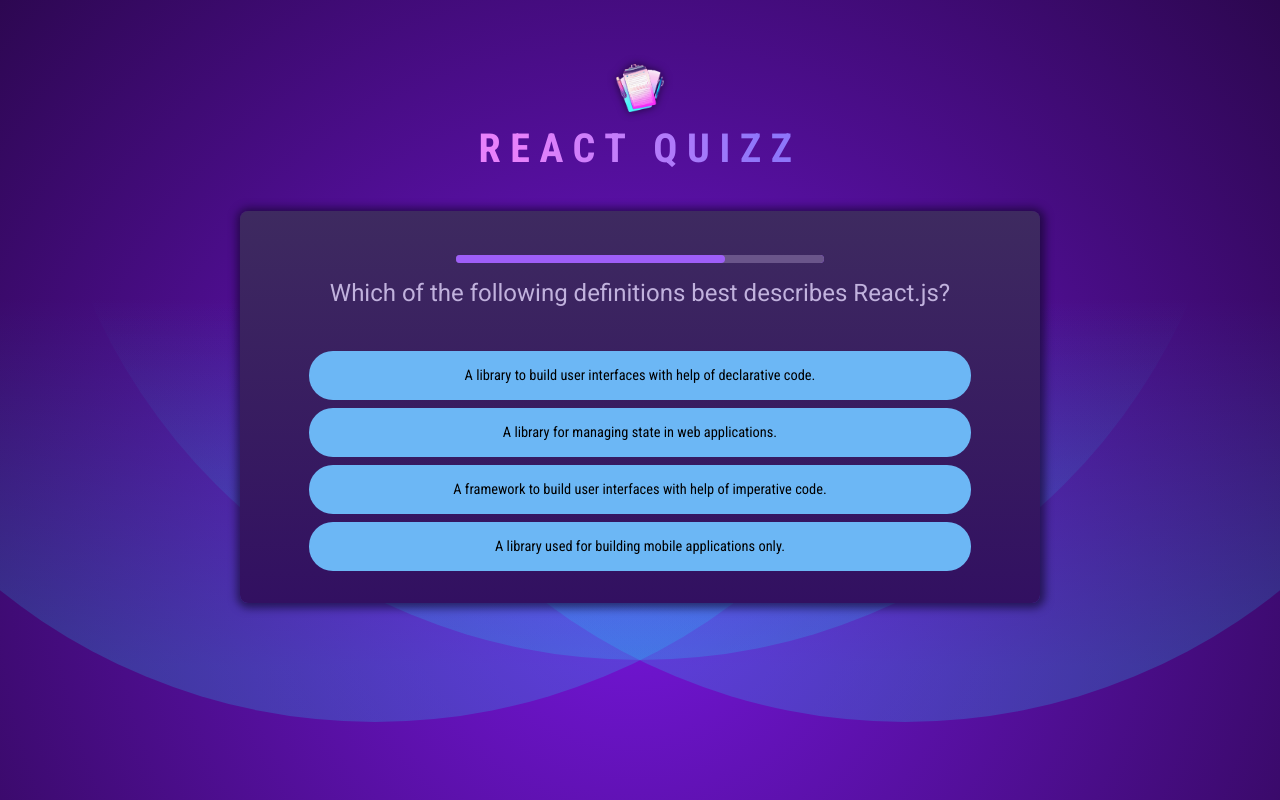
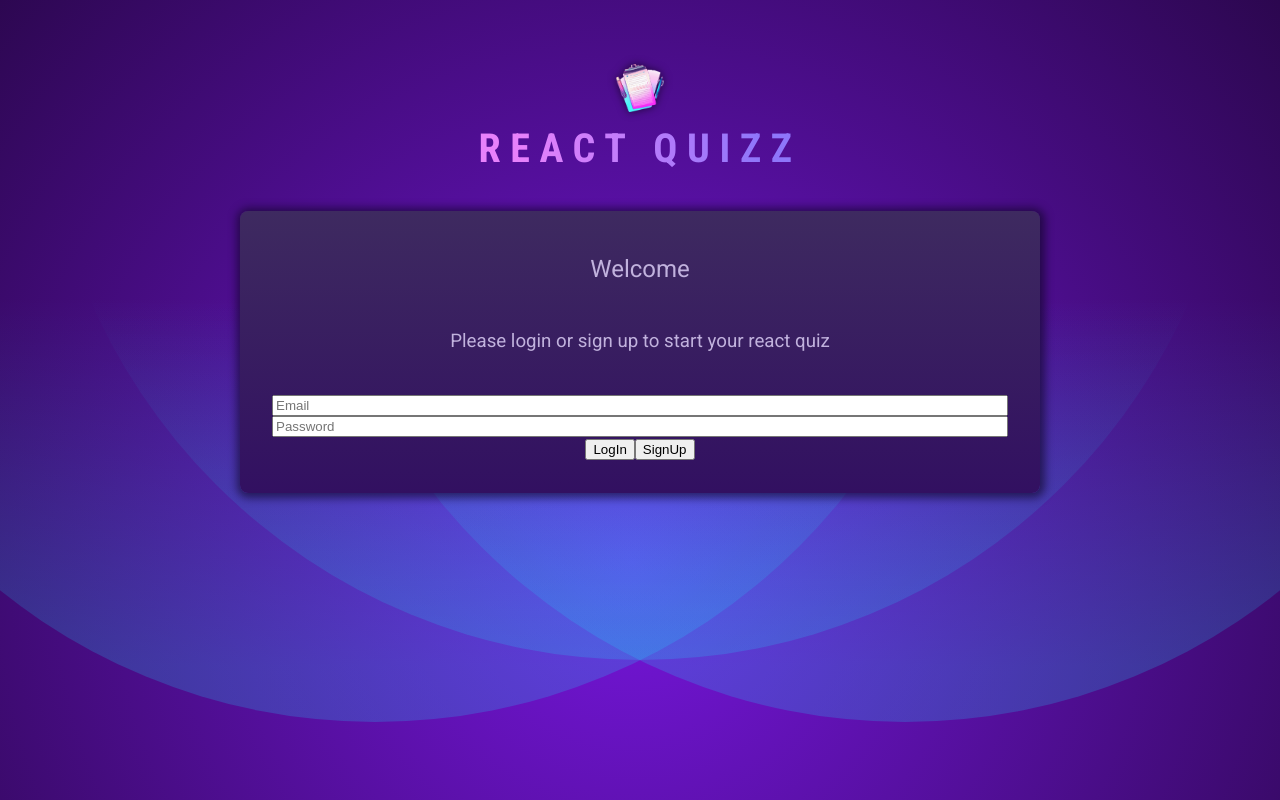
Before and after one commit to mikematt23/quizApp, a React (Vite) app: page / in a window 1280 px wide. Built offline with nearby package versions, Linux system fonts and the light colour scheme.

Commit message:
satrted on login component and styling also logic for switch from login screen to questions

```diff
--- a/src/App.jsx
+++ b/src/App.jsx
@@ -1,11 +1,19 @@
+import { useState } from "react";
+import Login from "./components/Login/Login";
 import Header from "./components/Header";
 import Quiz from "./components/Quiz";
 
 function App() {
+  const [isLoggedIn, setIsLoggedIn] = useState(false)
+
+  const handleIsLoggedIn = ()=>{
+    setIsLoggedIn(true)
+  }
     return(
         <>
           <Header/>
-          <Quiz/>
+          {isLoggedIn && <Quiz/>}
+          {!isLoggedIn && <Login handleIsLoggedIn = {handleIsLoggedIn}/>}
         </>
     )
 }
--- /dev/null
+++ b/src/components/Login/Login.jsx
@@ -0,0 +1,38 @@
+import { useState } from "react"
+import Button from "../UI/Button"
+import Input from "../UI/Input"
+
+const Login = ({handleIsLoggedIn})=>{
+    const [isSigningUp, setIsSigningUp] = useState(false)
+    const [message,setMessage] = useState("")
+    const [email,setEmail] = useState("")
+    const [password, setPassword] = useState("")
+
+    const handleLogin = ()=>{
+        if(email === ""|| password=== "" ){
+            setMessage("Form Must Be Filled Out")
+        }
+    }
+
+    const handleSignUp = ()=>{
+
+    }
+
+    return(
+        <div id="login">
+           <h2>Welcome</h2>
+           <h3>Please login or sign up to start your react quiz</h3>
+           <h1>{message}</h1>
+           <div className="login-holder">
+             <Input placeHolder="Email"/>
+             <Input placeHolder="Password" type="password"/>
+             <div className="login-button-holder">
+               <Button onClick={handleLogin} >LogIn</Button>
+               <Button onClick={handleSignUp} >SignUp</Button>
+             </div>
+           </div>
+        </div>
+    )
+}
+
+export default Login
--- /dev/null
+++ b/src/components/UI/Button.jsx
@@ -0,0 +1,6 @@
+
+const Button = ({children, onClick})=>{
+   return <button className="button" onClick={onClick}>{children}</button>
+}
+
+export default Button
--- /dev/null
+++ b/src/components/UI/Input.jsx
@@ -0,0 +1,9 @@
+import { useRef } from "react"
+
+const Input = ({type,placeHolder})=>{
+  const input = useRef()
+
+   return <input className="input" ref={input} type={type} placeholder={placeHolder}/>
+}
+
+export default Input
--- a/src/index.css
+++ b/src/index.css
@@ -53,29 +53,27 @@
   -webkit-text-fill-color: transparent;
 }
 
-#last-try {
-  max-width: 40rem;
-  margin: 2rem auto;
-  font-size: 0.8rem;
-  font-family: 'Roboto Condensed', sans-serif;
+#login{
+  max-width: 50rem;
+  margin: auto;
+  padding: 2rem;
+  background: linear-gradient(180deg, #3e2a60 0%, #321061 100%);
+  border-radius: 8px;
+  /* box-shadow: 1px 1px 4px 1px rgba(0, 0, 0, 0.6); */
+  box-shadow: 1px 1px 8px 4px rgba(12, 5, 32, 0.6);
   text-align: center;
 }
 
-#last-try h2 {
-  margin: 0;
-  font-size: 1rem;
-  color: #9c7fd3;
-  text-transform: uppercase;
+#login h2,h3{
+  font-family: 'Roboto', sans-serif;
+  font-weight: normal;
+  margin: 0.5rem 0 2.5rem 0;
+  color: #c1b2dd;
 }
 
-#last-try ul {
-  list-style: none;
-  margin: 0;
-  padding: 0;
+.login-holder{
   display: flex;
-  gap: 1rem;
-  font-size: 1.25rem;
-  color: #a690c5;
+  flex-direction: column;
 }
 
 #quiz {
```
